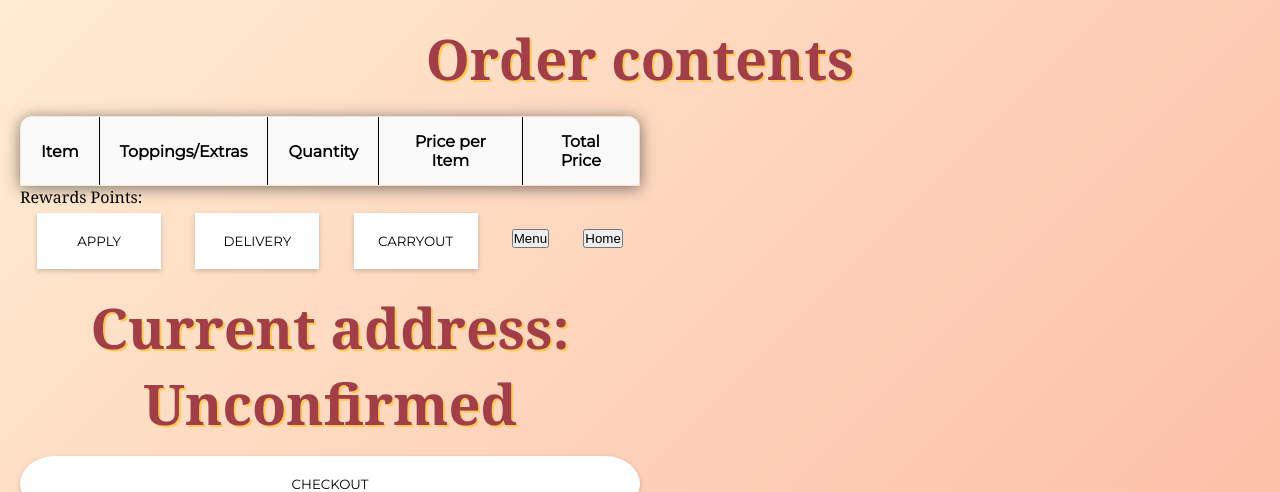
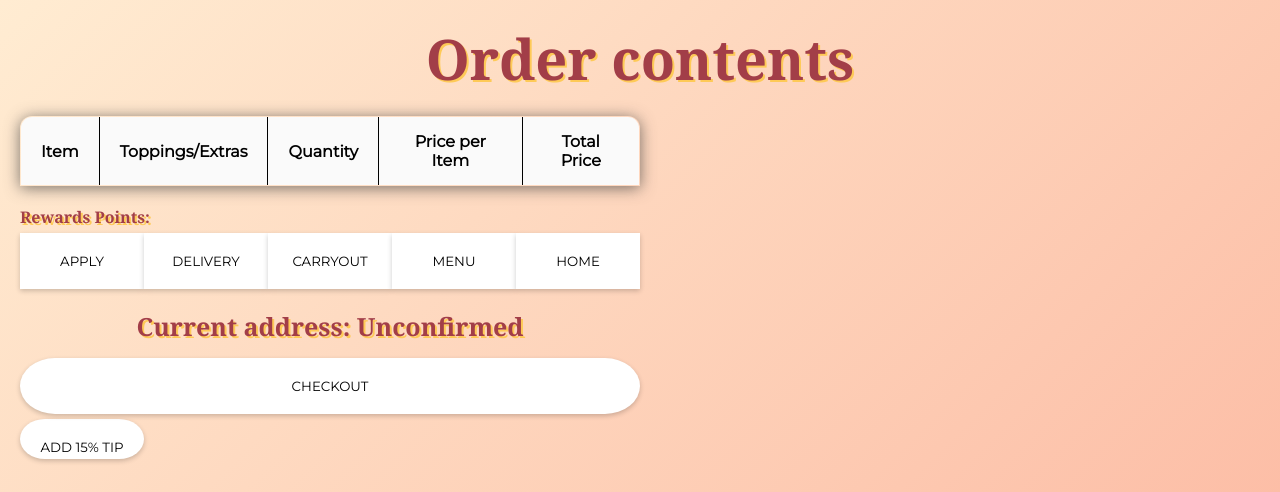
Before and after one commit to Wingo206/Mr-Pizza, a website with bundled scripts: page public/order/order.html in a window 1280 px wide. Shown: the top 492 px of the page. Built offline with nearby package versions, Linux system fonts and the light colour scheme; no server answers; grey boxes are pictures that could not be loaded; a script that the page names is missing.

Commit message:
Made some css adjustments

```diff
--- a/public/order/Style.css
+++ b/public/order/Style.css
@@ -235,8 +235,55 @@ p {
     height: 7%
 }
 
+.menu-button{
+  font-family: 'Montserrat', sans-serif; /* Matching the table's font family */
+    background-color: #ffffff; /* Matching the table header background color */
+    color: #000000; /* Matching the table header font color */
+    padding: 20px 20px; /* Similar padding to table cells for a uniform look */
+    margin-top: 5px; /* Space between buttons, adjust as needed */
+    border: none;
+    border-radius: 0; /* Creates a rectangle shape */
+    box-shadow: 0 2px 5px rgba(0,0,0,0.2); /* Optional: Adds depth like the table's box-shadow */
+    text-transform: uppercase; /* If the table headers are uppercase */
+    cursor: pointer;
+    transition: background-color 0.3s; /* For a smooth hover effect */
+    text-align: center; /* Ensures text is centered like in table cells */
+    width: 20%; /* Adjust width as necessary, or set to auto for content-based width */
+    height: 7%
+}
+
+.home-button{
+  font-family: 'Montserrat', sans-serif; /* Matching the table's font family */
+    background-color: #ffffff; /* Matching the table header background color */
+    color: #000000; /* Matching the table header font color */
+    padding: 20px 20px; /* Similar padding to table cells for a uniform look */
+    margin-top: 5px; /* Space between buttons, adjust as needed */
+    border: none;
+    border-radius: 0; /* Creates a rectangle shape */
+    box-shadow: 0 2px 5px rgba(0,0,0,0.2); /* Optional: Adds depth like the table's box-shadow */
+    text-transform: uppercase; /* If the table headers are uppercase */
+    cursor: pointer;
+    transition: background-color 0.3s; /* For a smooth hover effect */
+    text-align: center; /* Ensures text is centered like in table cells */
+    width: 20%; /* Adjust width as necessary, or set to auto for content-based width */
+    height: 7%
+}
+
+.small-font {
+  font-size: 25px; /* Adjust as needed */
+}
+
 #buttonContainer {
   display: flex;
   justify-content: space-around; /* Optional: Adds space between the buttons */
   align-items: center;
 }
+
+.rewards-style {
+    font-family: 'Georgia', serif; /* Makes font consistent with the table */
+    font-size: 1em; /* Adjust size as needed */
+    font-weight: bold; /* Makes the text thicker */
+    text-shadow: 2px 2px 0px #feca57; /* Gives the text a shadow */
+    padding-top: 20px; /* Add padding to space out from the top of the page */
+    color: #a23e48; /* Optional: Change text color if needed for better visibility */
+}
--- a/public/order/StyleorderStatus.css
+++ b/public/order/StyleorderStatus.css
@@ -104,6 +104,15 @@ tr:nth-child(even) {
 }
 
 .right-side-image img {
-  max-width: 120%; /* Corrected to ensure the image fits within its container */
+  max-width: 50%; /* Corrected to ensure the image fits within its container */
   height: 30%;
 }
+
+.rewards-style {
+  font-family: 'Georgia', serif; /* Makes font consistent with the table */
+  font-size: 1em; /* Adjust size as needed */
+  font-weight: bold; /* Makes the text thicker */
+  text-shadow: 2px 2px 0px #feca57; /* Gives the text a shadow */
+  padding-top: 20px; /* Add padding to space out from the top of the page */
+  color: #a23e48; /* Optional: Change text color if needed for better visibility */
+}
--- a/public/order/order.html
+++ b/public/order/order.html
@@ -33,17 +33,17 @@
               </tbody>
           </table>
 
-          <div id="rewardsContainer">Rewards Points: </div>
+          <div id="rewardsContainer" class="rewards-style">Rewards Points: </div>
           <div id="buttonContainer">
             <button id="applyRewards" class="button-style apply-button">Apply</button>
             <button id="loadScriptButton" class="button-style loadScript-button">Delivery</button>
             <button id="unloadScriptButton" class="button-style unloadScript-button">Carryout</button>
-            <button id="menu" name="menuButton" onclick="window.location.href='/menu/menuLoading.html'">Menu</button>
-            <button id="homeButton" name="homeButton" onclick="window.location.href='/home/home.html'">Home</button>
+            <button id="menu" name="menuButton" class = "button-style menu-button" onclick="window.location.href='/menu/menuLoading.html'">Menu</button>
+            <button id="homeButton" name="homeButton" class = "button-style home-button" onclick="window.location.href='/home/home.html'">Home</button>
           </div>
 
           <div id="addressInputForm"></div>
-          <p id="currentAddress">Current address: Unconfirmed</p>
+          <p id="currentAddress" class="small-font">Current address: Unconfirmed</p>
           <div class="order-buttons">
             <button id="checkoutButton" name="button-style checkoutButton">Checkout</button>
           </div>
```
Also changed, not shown: public/order/orderStatus.html (+1 -1 lines).
